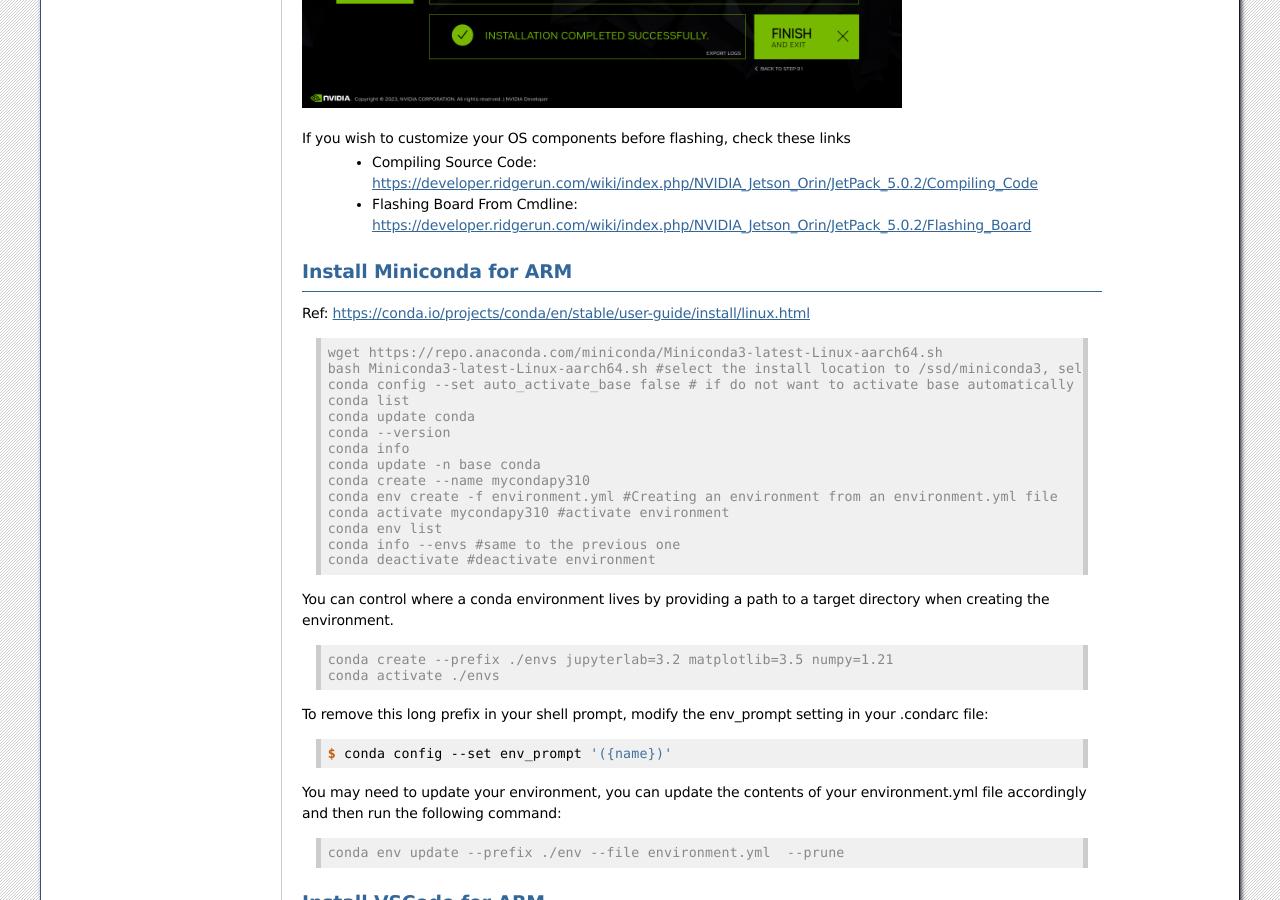
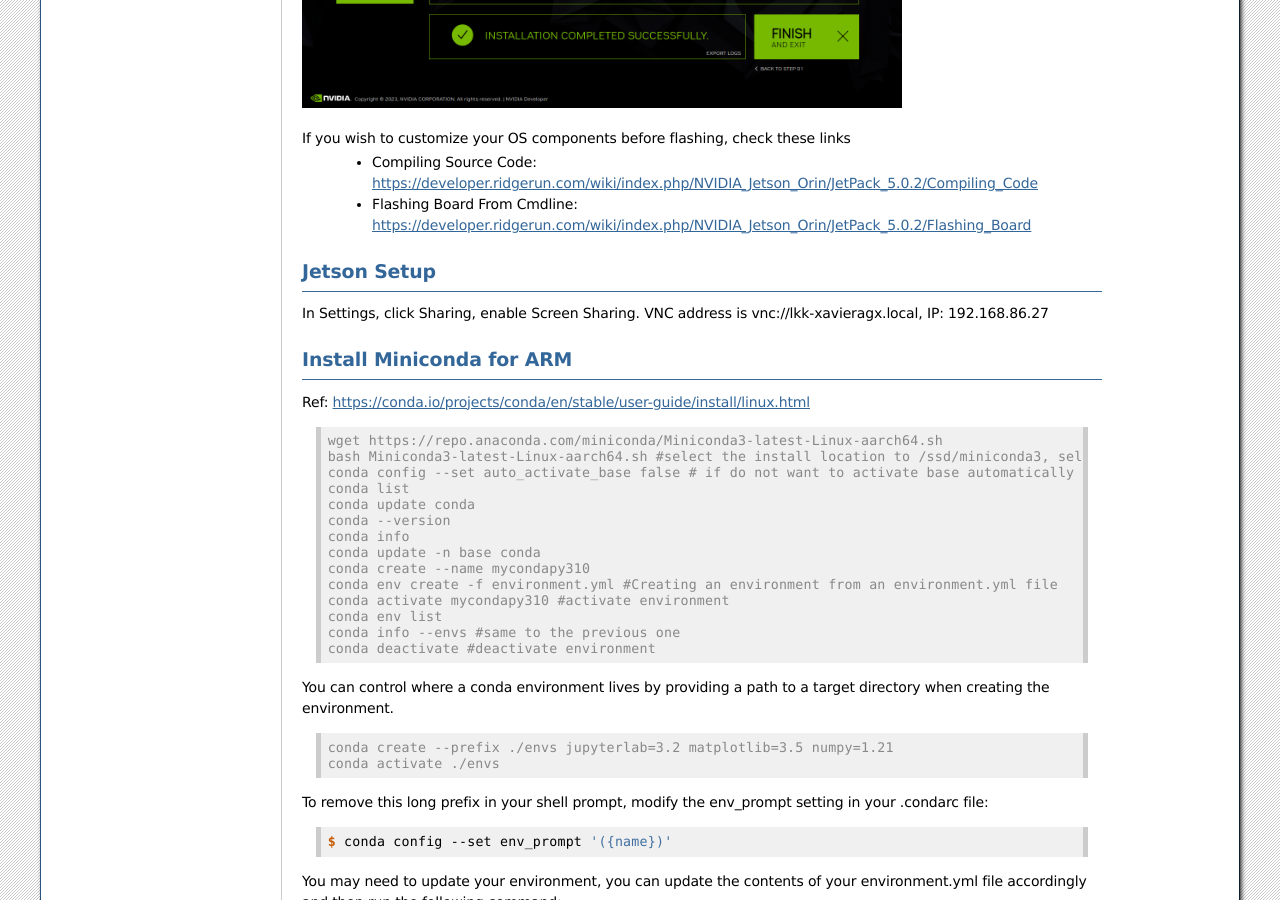
Before and after one commit to lkk688/mytutorial, a Sphinx documentation site: the page built from docs/source/jetson.rst, in a window 1280 px wide and 900 px high, scrolled down 3158 px. Built offline with Sphinx 7.4.7, drawn with Linux system fonts in a browser that asks for light colours.

Commit message:
update jetson

```diff
--- a/docs/source/jetson.rst
+++ b/docs/source/jetson.rst
@@ -96,6 +96,10 @@ If you wish to customize your OS components before flashing, check these links
     * Compiling Source Code: https://developer.ridgerun.com/wiki/index.php/NVIDIA_Jetson_Orin/JetPack_5.0.2/Compiling_Code
     * Flashing Board From Cmdline: https://developer.ridgerun.com/wiki/index.php/NVIDIA_Jetson_Orin/JetPack_5.0.2/Flashing_Board
 
+Jetson Setup
+------------
+In Settings, click Sharing, enable Screen Sharing. VNC address is vnc://lkk-xavieragx.local, IP: 192.168.86.27
+
 Install Miniconda for ARM
 -------------------------
 Ref: https://conda.io/projects/conda/en/stable/user-guide/install/linux.html
```
